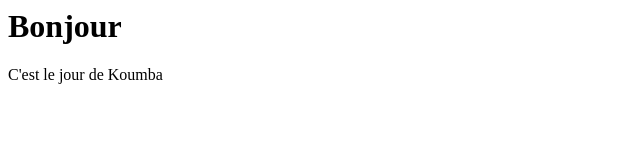
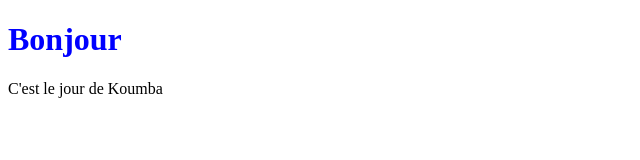
Before and after one commit to degueneFall/TP4, a plain HTML site: page index.HTML in a window 1280 px wide. Shown: the whole page, without its empty margins (0-640 px from the left). Drawn offline with Linux system fonts and the light colour scheme.

Commit message:
ajout de index.html

```diff
--- a/index.HTML
+++ b/index.HTML
@@ -1,2 +1,17 @@
-<h1>Bonjour</h1>
+<!DOCTYPE html>
+<html lang="en">
+<head>
+    <meta charset="UTF-8">
+    <meta name="viewport" content="width=device-width, initial-scale=1.0">
+    <title>Document</title>
+</head>
+<style>
+    h1{
+        color: blue;
+    }
+</style>
+<body>
+    <h1>Bonjour</h1>
 <p>C'est le jour de Koumba</p>
+</body>
+</html>
```
